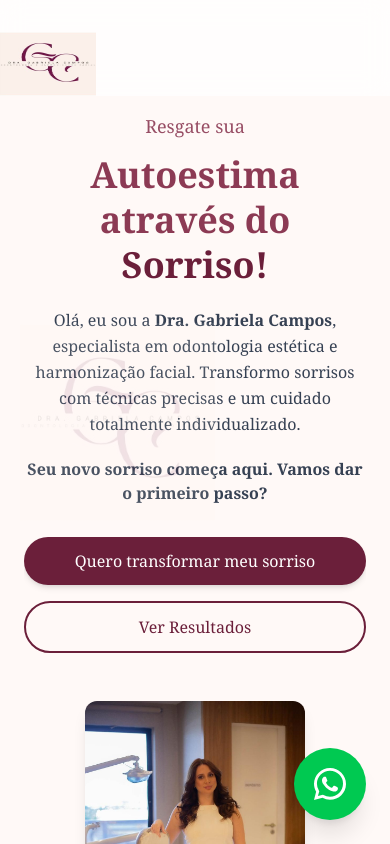
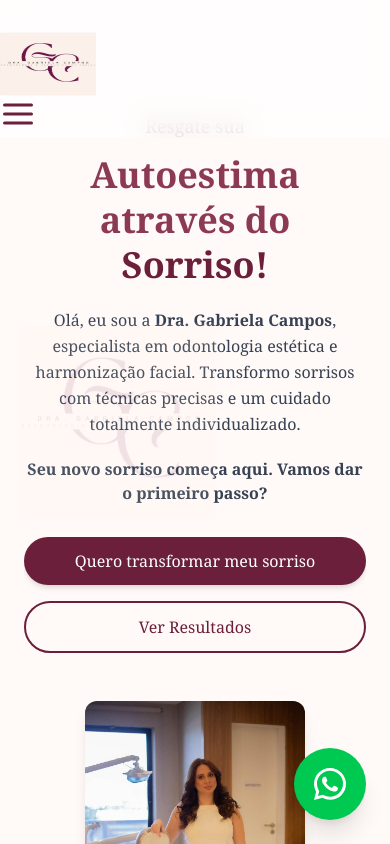
Before and after one commit to lkelvinsilva/dra-gabriela-campos-landingpage, a React (Vite) app: page / in a window 390 px wide. Shown: the top 844 px of the page. Built offline with nearby package versions, Linux system fonts and the light colour scheme.

Commit message:
Ajuste do overlay e z-index do menu mobile

```diff
--- a/src/components/Navbar.jsx
+++ b/src/components/Navbar.jsx
@@ -63,6 +63,13 @@ export default function Navbar() {
         </a>
 
       </div>
+      {/* BOTÃO MENU MOBILE (hamburguer) */}
+      <button
+        className="md:hidden text-4xl text-[var(--vinho)] relative z-[10001]"
+        onClick={() => setOpenMenu(true)}
+      >
+        <FiMenu />
+      </button>
 
       {/* MENU MOBILE + OVERLAY */}
       <div
@@ -76,7 +83,7 @@ export default function Navbar() {
 
         {/* FUNDO ESCURO */}
         <div
-          className="absolute inset-0 bg-[#F4E7E4] backdrop-blur-sm"
+          className="absolute inset-0 bg-[#6B1F3A] backdrop-blur-sm"
           onClick={() => setOpenMenu(false)}
         ></div>
 
```
